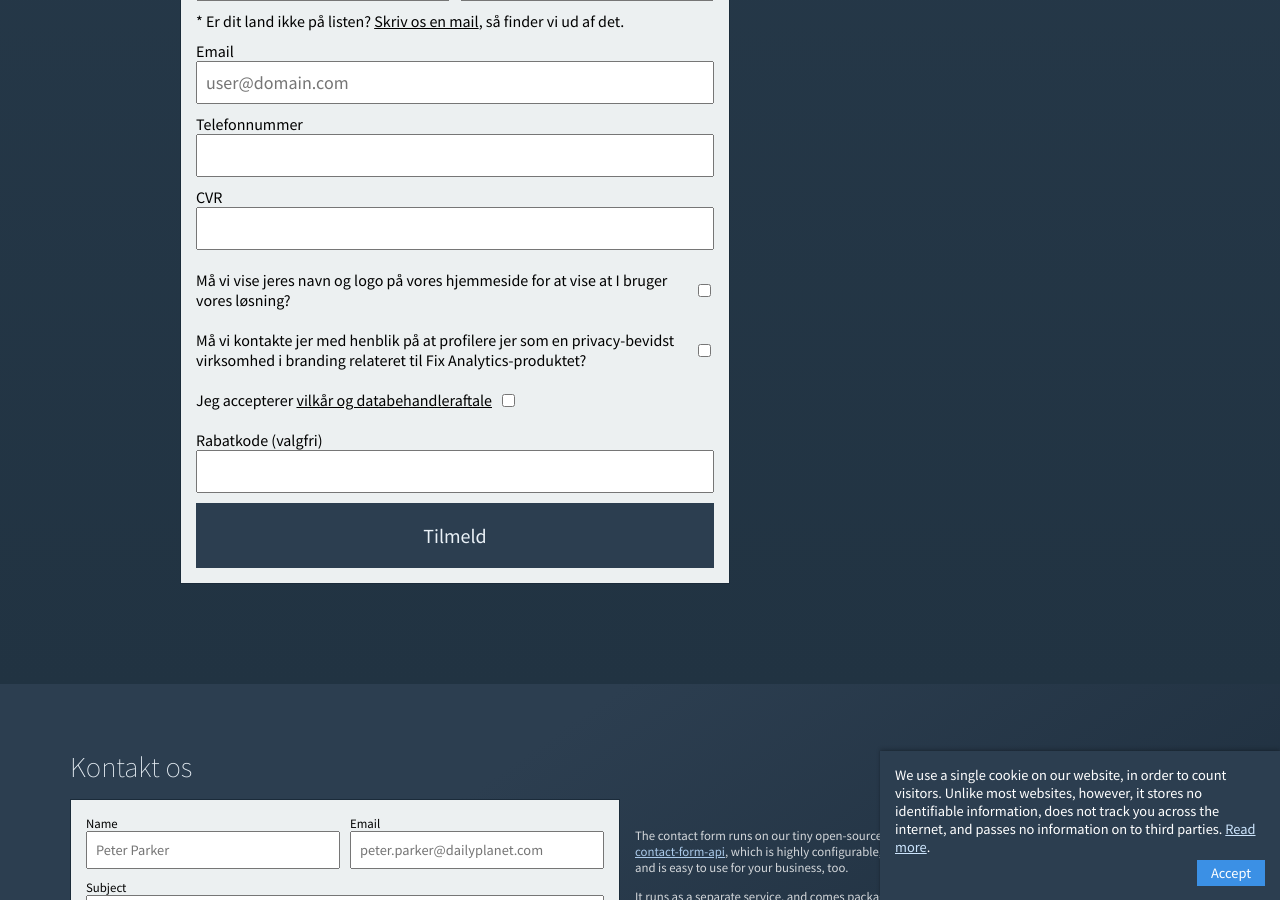
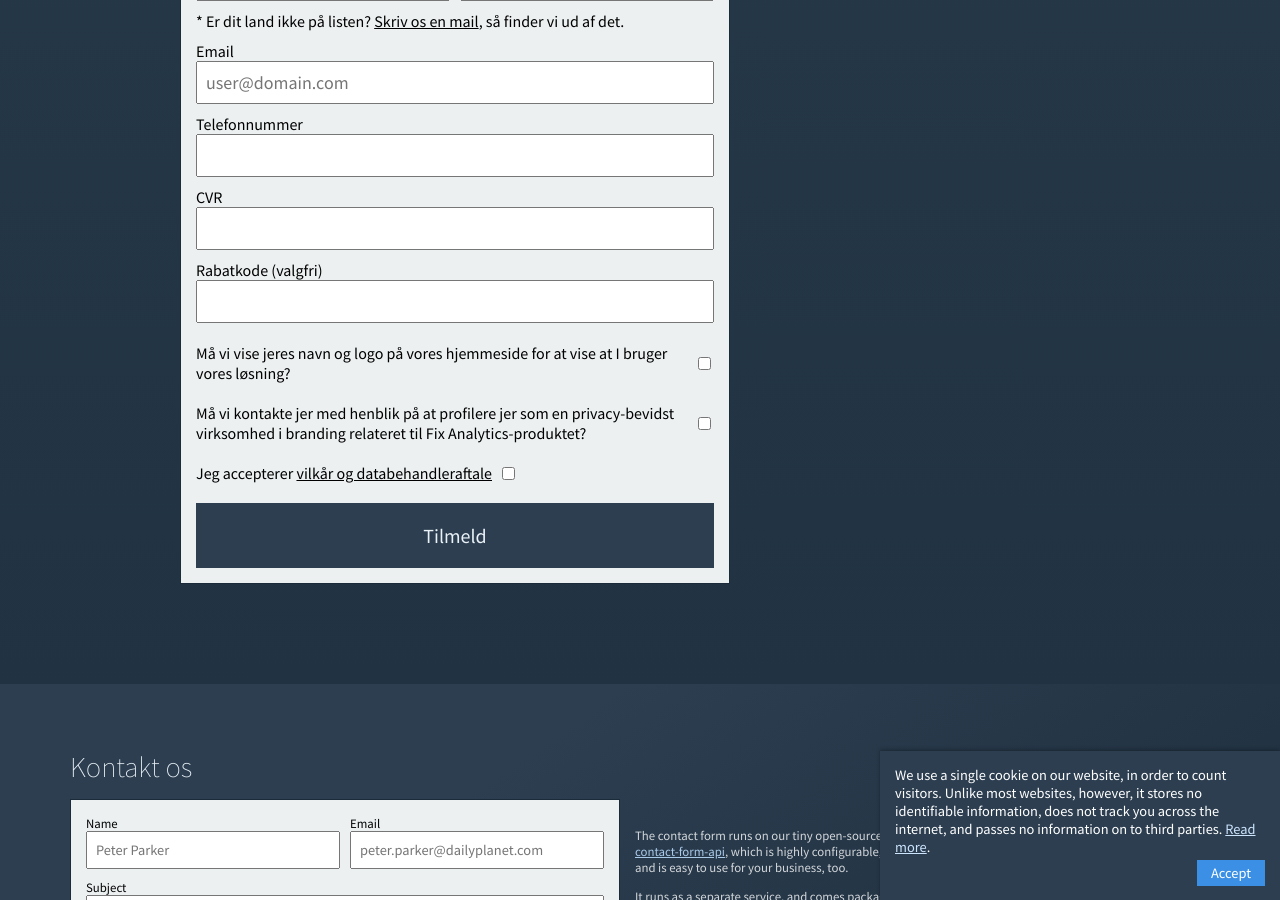
Before and after one commit to derangeddk/deranged.dk, a Jekyll site: the page built from fix-google-analytics/index.html, in a window 1280 px wide and 900 px high, scrolled down 3092 px. Built offline with Jekyll 4.4.1, drawn with Linux system fonts in a browser that asks for light colours.

Commit message:
Fix minor typos/issues

```diff
--- a/_includes/fix_analytics_signup_form.html
+++ b/_includes/fix_analytics_signup_form.html
@@ -39,20 +39,20 @@
                 {% if lang_da %}
                     Pris pr domæne: 37 dk.
                 {% else %}
-                    Price per domain: €5.
+                    Price per domain: € 5.
                 {% endif %}
             </span>
             <p>
                 {% if lang_da %}
                     Total pris: <strong><span data-price-dkk>37</span> kr.</strong>
                 {% else %}
-                    Total price: <strong>€<span data-price-eur>5</span></strong>
+                    Total price: <strong>€ <span data-price-eur>5</span></strong>
                 {% endif %}
             </p>
         </div>
         <div class="contact-form">
-            <input hidden name="currency" value="{% if include.language == 'danish' %}DKK{% else %}EUR{% endif %}" />
-            <input hidden name="locale" value="{% if include.language == 'danish' %}da_DK{% else %}en_US{% endif %}" />
+            <input hidden name="currency" value="{% if lang_da %}DKK{% else %}EUR{% endif %}" />
+            <input hidden name="locale" value="{% if lang_da %}da_DK{% else %}en_US{% endif %}" />
             <h2>
                 {% if lang_da %} Faktureringsinformation {% else %} Billing information{% endif %}
             </h2>
@@ -148,11 +148,11 @@
                     {% if lang_da %}
                         * Er dit land ikke på listen? <a href="mailto:get+analytics@deranged.dk">Skriv os en mail</a>, så finder vi ud af det.
                     {% else %}
-                        * Are your country missing from the list? <a href="mailto:get+analytics@deranged.dk">Mail us</a> and we will fix it.
+                        * Is your country missing from the list? <a href="mailto:get+analytics@deranged.dk">Email us</a> and we will fix it.
                     {% endif %}
                 </span>
             </label>
-            <label for="email">
+            <label>
                 <span>Email</span>
                 <input
                     type="email"
@@ -181,6 +181,15 @@
                     type="text"
                     name="registrationNo"
                     required
+                />
+            </label>
+            <label>
+                <span>
+                    {% if lang_da %} Rabatkode (valgfri) {% else %} Discount Voucher (optional) {% endif %}
+                </span>
+                <input
+                    type="text"
+                    name="voucher"
                 />
             </label>
             <label class="checkbox-container">
@@ -223,15 +232,6 @@
                     name="accept_terms"
                 />
             </label>
-            <label>
-                <span>
-                    {% if lang_da %} Rabatkode (valgfri) {% else %} Discount Voucher (optional) {% endif %}
-                </span>
-                <input
-                    type="text"
-                    name="voucher"
-                />
-            </label>
             <button type="submit">{% if lang_da %} Tilmeld {% else %} Signup {% endif %}</button>
             <div
                 class="contact-form-overlay contact-form-overlay-clickthrough"
```
Also changed, not shown: other parts of _includes/fix_analytics_signup_form.html (+1 -1 lines).
